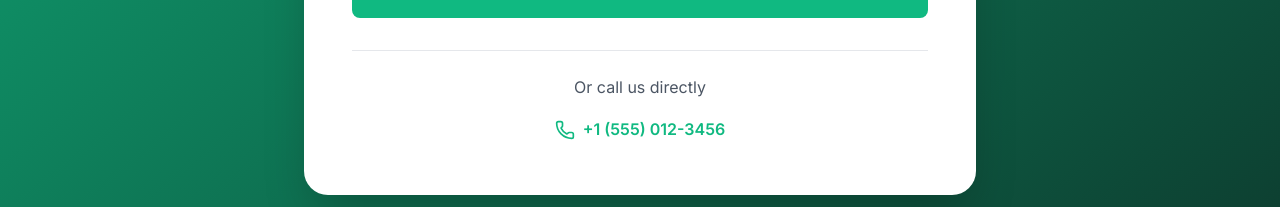
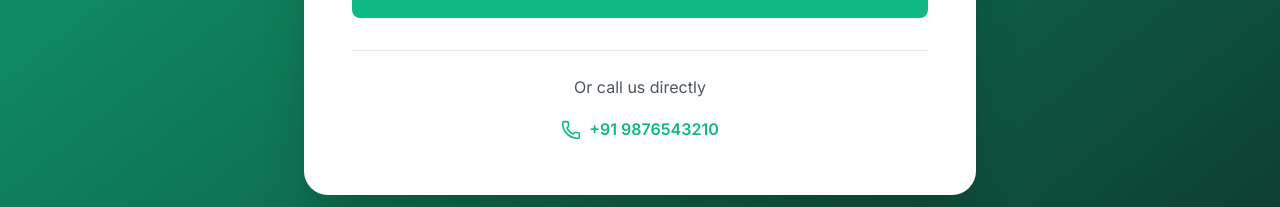
Before and after one commit to GOVIND-RAM/net-zero-platform, a React (Create React App) app: page / in a window 1280 px wide. Shown: the part 8125-8332 px from the top of the page. Built offline with nearby package versions, Linux system fonts and the light colour scheme.

Commit message:
phone number chnaged

```diff
--- a/src/components/CTASection.tsx
+++ b/src/components/CTASection.tsx
@@ -190,12 +190,12 @@ const CTASection: React.FC = () => {
               <div className="text-center">
                 <p className="text-gray-600 mb-4">Or call us directly</p>
                 <motion.a
-                  href="tel:+1-555-0123"
+                  href="tel:+91-9876543210"
                   className="inline-flex items-center space-x-2 text-primary-emerald font-semibold hover:text-primary-forest transition-colors duration-300"
                   whileHover={{ scale: 1.05 }}
                 >
                   <Phone className="h-5 w-5" />
-                  <span>+1 (555) 012-3456</span>
+                  <span>+91 9876543210</span>
                 </motion.a>
               </div>
             </div>
```
